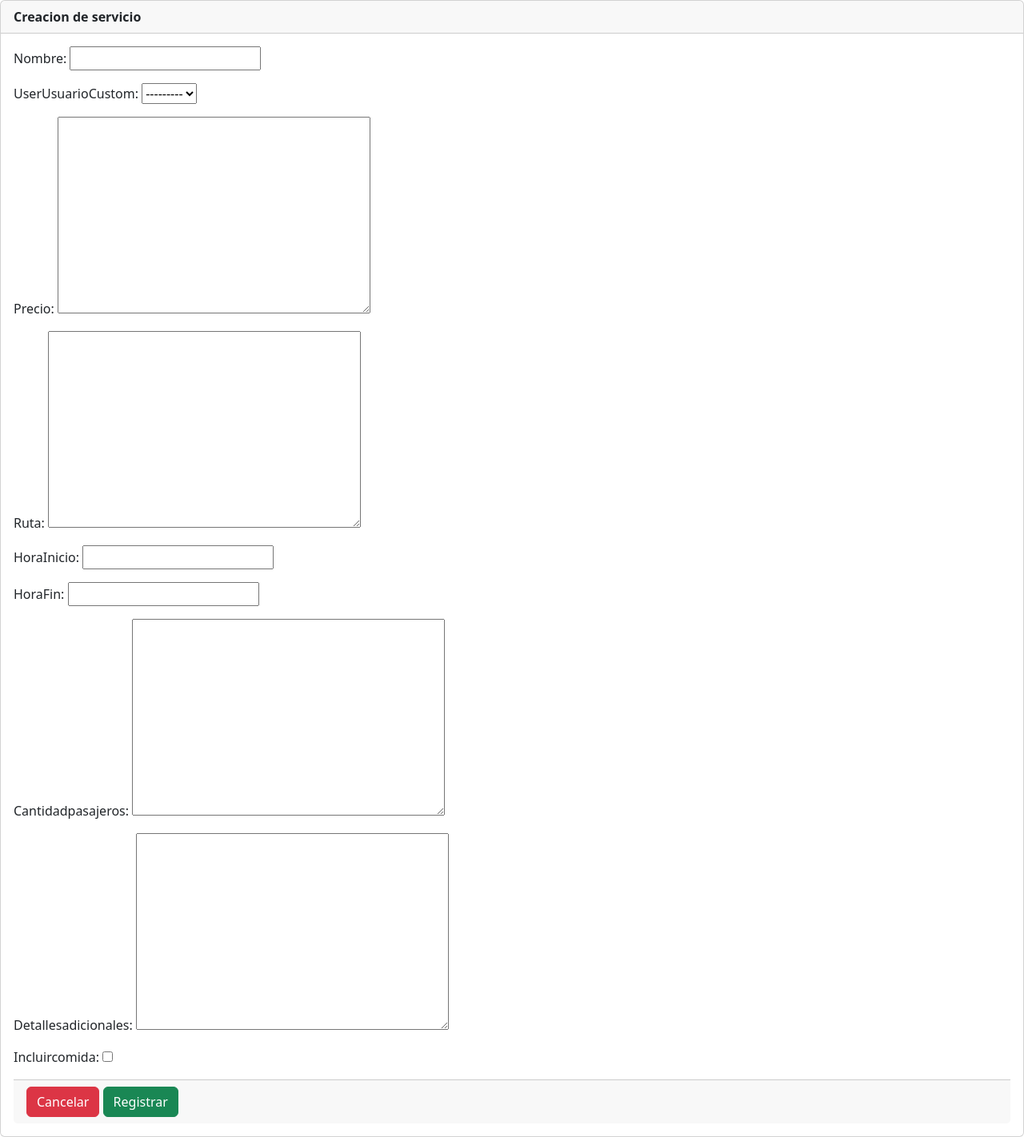
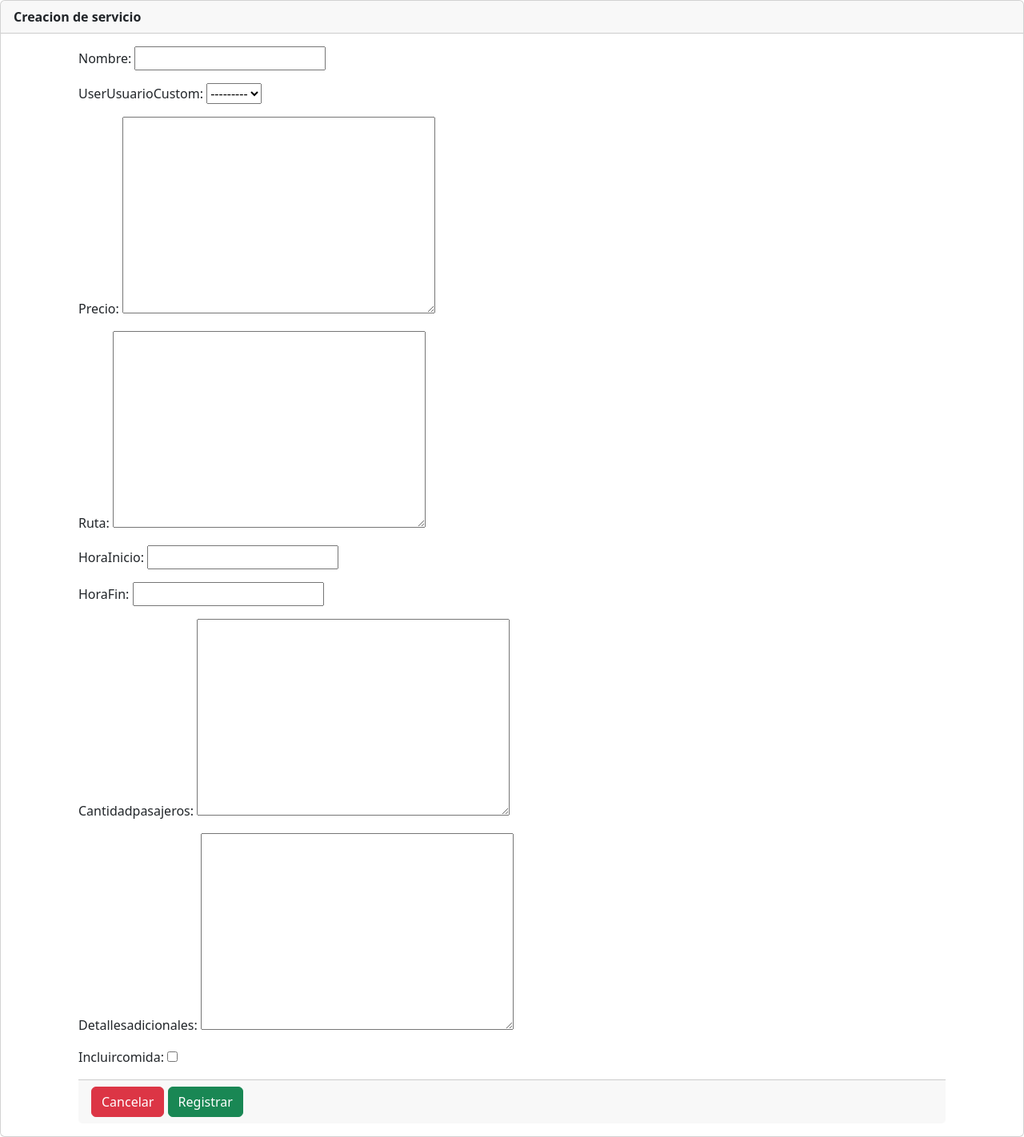
Before and after one commit to feartheoldblood/Tourizi_django, a Django app: page /crear_servicio/ in a window 1280 px wide. Shown: the part 136-1558 px from the top of the page at 80% size. Run offline with Django 4.2, Linux system fonts and the light colour scheme; data that the repository does not hold is empty.

Commit message:
Centrando crear_servicio

```diff
--- a/templates/create_servicio.html
+++ b/templates/create_servicio.html
@@ -8,6 +8,11 @@
         <strong class = "card-title">Creacion de servicio</strong>
 
     </div>
+    <body class="bg-white">
+        <div class = "sufee-login dflex align-content-center flex-wrap">
+            <div class = "container">
+                <div class = "login-content">
+                    <div class = "login-form">
                         <div class = "card-body">
                             <form method = "POST">
                                 {% csrf_token %}
@@ -19,5 +24,8 @@
                             </form>
                         </div>
                     </div>
-
+                </div>
+            </div>
+        </div>
+    </body>
 {% endblock %}
```
Lines whose indentation alone changed are shown as unchanged.
